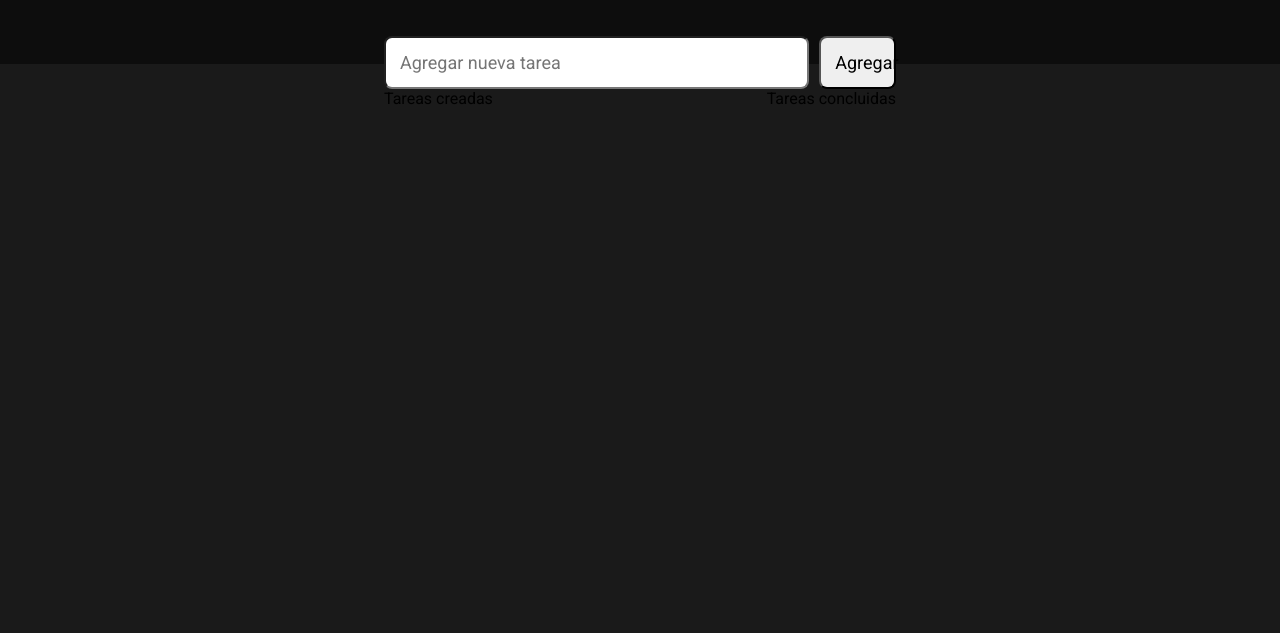
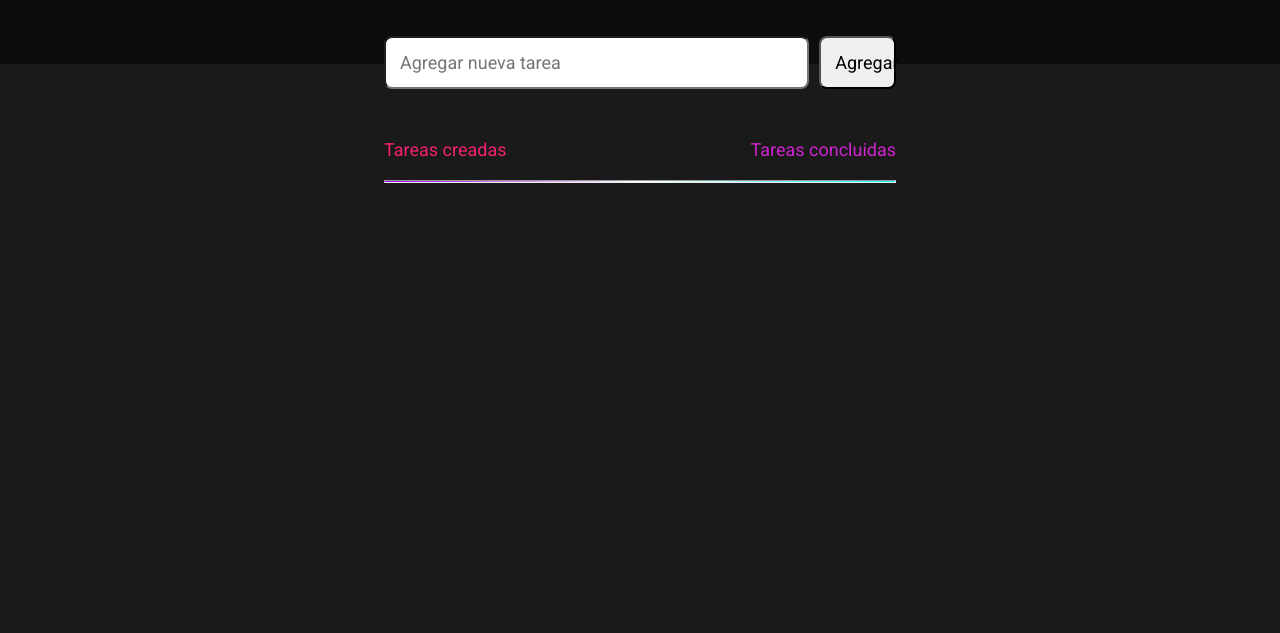
Before and after one commit to DanielCornelio/d5-todo, a plain HTML site: page index.html in a window 1280 px wide. Shown: the part 167-800 px from the top of the page. Drawn offline with Linux system fonts and the light colour scheme.

Commit message:
se agrega data

```diff
--- a/assets/css/styles.css
+++ b/assets/css/styles.css
@@ -55,4 +55,18 @@ body{
 .info{
     display: flex;
     justify-content: space-between;
+    margin: 50px 0 20px;
+    font-size: 18px;
+    font-weight: 700;
 }
+.creadas{
+    color: #f32170;
+}
+.concluidas{
+    color: #cf23cf;
+}
+.divider{
+    background: #a502ee;
+   background: linear-gradient(to right, #a502ee, #ffffff, #02fff7);
+   height: 3px;
+}
--- a/index.html
+++ b/index.html
@@ -21,9 +21,10 @@
           <button class="btnAgregar">Agregar</button>
         </form>
         <div class="info">
-          <p>Tareas creadas</p>
-          <p>Tareas concluidas</p>
+          <p class="creadas">Tareas creadas</p>
+          <p class="concluidas">Tareas concluidas</p>
         </div>
+        <hr class="divider"/>
       </div>
     </main>
 
```
Also changed, not shown: assets/js/script.js (added, +22 -0 lines).
